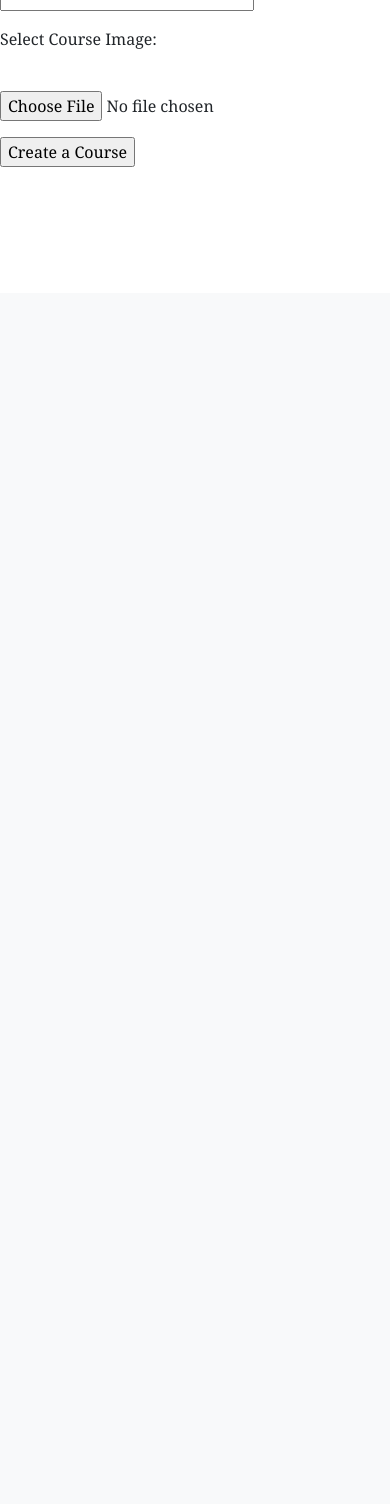
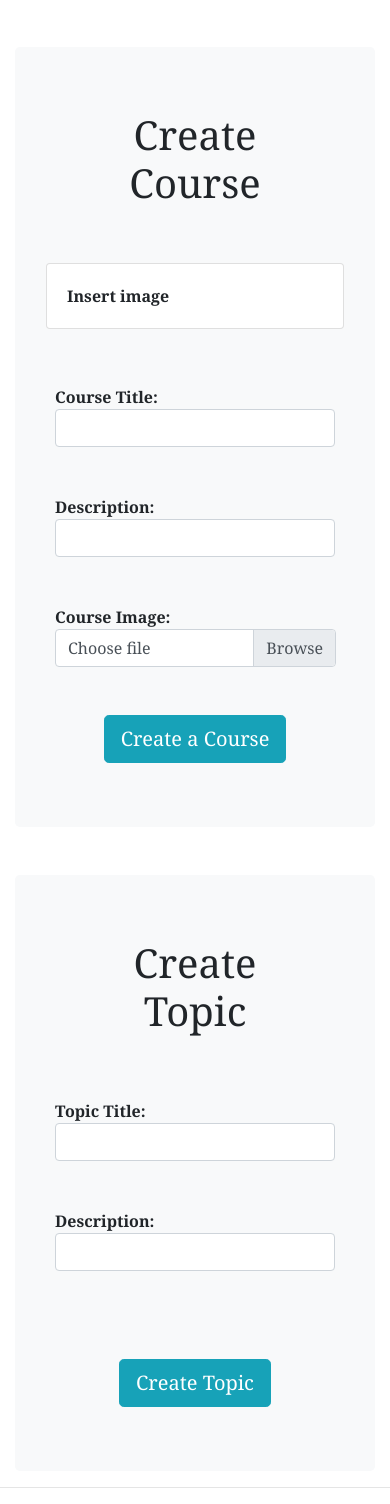
Before and after one commit to EthikalHaKingGhost/elearningsystem, a PHP site: page /elearningproject/createcourses.php in a window 390 px wide; the page is wider, and only the part inside the window is pictured. Shown: the part 551-2055 px from the top of that part. Before the commit the page ends 718 px from the top of that part, so only its background shows below. Run offline with PHP 8.4, Linux system fonts and the light colour scheme; some libraries are stand-ins or nearby versions.

Commit message:
Edits after eclipse shutdown
design pages for creating courses and topic page combine the two into
one page. Add sql to preven tduplicate entries of topics into courses.
Using topics assigned table.

```diff
--- a/about.php
+++ b/about.php
@@ -4,9 +4,6 @@
 <?php
 
 include 'header.php'; ?>
-
-
-
 
 
 <style>
@@ -53,7 +50,7 @@
 </div>
 
 <div class=" card-header text-center pt-4">
-  <h1><i class="fas fa-address-card"></i> About Us</h1>
+  <i class="fas fa-address-card"></i><h1> About Us</h1>
   <p><em>Learn anything</em></p>
 
 </div>
--- a/createcourses.php
+++ b/createcourses.php
@@ -3,7 +3,25 @@
 
 session_start();
 
-if(isset($_POST["create"])){
+include 'header.php';?>
+
+<div class="banner">
+
+    <h1 class="text-center text-white">Administration</h1>
+
+</div>
+
+<div class="container-fluid">
+
+    <div class="row">
+
+<!-------------Create Courses ---------------------->
+
+<div class="col-md-6">
+
+<?php
+
+if(isset($_POST["create-course"])){
 
 include 'include/connection.php';
 
@@ -11,39 +29,167 @@
     $course_description = $_POST["course_description"];
     $course_img = $_POST["course_img"];
 
-
     $sql = "INSERT INTO `courses` (`course_id`, `course_title`, `course_description`, `course_img`, `date_created`)
     VALUES (NULL, '$course_title', '$course_description', '$course_img', current_timestamp());";
 
 if (mysqli_query($conn, $sql)) {
-    $_SESSION["alerts"] = "Course added successfuly";
+
+echo "successfully added";
 
 } else {
+
     echo "Error: " . $sql . "<br>" . mysqli_error($conn);
 
 }
 
-
 }
 
-include 'header.php';?>
+?>
 
 
-<h1>Create Course</h1>
 
-<form action="createcourses.php" method="POST">
+<form action="createcourses.php" method="post">
+    <div class="container bg-light mt-5 p-3 rounded-lg">
+         <h1 class="text-center p-5">Create Course</h1>
+        <div class="col-md-6 offset-md-3 pb-5">
+                    <div class="card">
+                      <div class="card-body">
+                          <strong>Insert image</strong>
+                      </div>
+                    </div>
+                </div>
+<!-------- Course Title -------->
 
-<p>Course Title</p>
-<p><input type="text" name="course_title"></p>
+    <div class="row pl-4 pr-4 text-justify">
+        <div class="col-md-3 pr-0 mt-2">
+           <strong>Course Title:</strong>
+        </div>
+        <div class="col-md-9 mb-4">
+            <div class="form-group">
+                <input type="text" name="course_title" class="form-control" id="pwd">
+            </div>
+        </div>
 
-<p> Course description</p>
-<p><input type="text" name="course_description"></p>
+<!-------- Course description -------->
 
-<p>Select Course Image:</p>
-  <label for="course_img"></label>
-<p><input type="file" id="course_img" name="course_img" accept="image/*"><p>
-<p><input type="submit" name="create" value="Create a Course"></p>
+        <div class="col-md-3 pr-0 mt-2">
+            <strong>Description:</strong>
+        </div>
 
+        <div class="col-md-9  mb-4">
+                <div class="form-group">
+                <input type="text" name="course_description" class="form-control">
+            </div>
+        </div>
+
+<!-------- Course image -------->
+
+        <div class="col-md-3 pr-0 mt-2">
+            <strong>Course Image:</strong>
+        </div>
+<div class="col-md-9">
+<div class="input-group">
+  <div class="input-group-prepend">
+  <div class="custom-file">
+    <input id="course_img" type="file" class="custom-file-input" name="course_img"
+      aria-describedby="course_img">
+    <label class="custom-file-label" for="course_img" accept="image/*">Choose file</label>
+  </div>
+</div>
+</div>
+</div>
+</div>
+
+<!-------- Upload Image -------->
+
+<div class="row text-center pb-5">
+    <div class="col-md-6 offset-md-3 pt-5">
+<input type="submit" name="create-course" class="btn btn-info btn-lg" value="Create a Course">
+</div>
+</div>
+</div>
 </form>
+</div>
+
+
+<!----------create Topics-------------------->
+<div class="col-md-6">
+
+<?php
+
+if(isset($_POST["create-topic"])){
+
+    include 'include/connection.php';
+
+    $topic_title = $_POST["topic_title"];
+    $topic_description = $_POST["topic_description"];
+
+$sql = "INSERT INTO `topics` (`topic_id`, `topic_title`, `topic_description`) VALUES (NULL, '$topic_title', '$topic_description');";
+
+if (mysqli_query($conn, $sql)) {
+
+echo "successfully added";
+
+        } else {
+
+            echo "Error in code";
+    }
+}
+
+?>
+
+
+<form action="createcourses.php" method="post">
+    <div class="container bg-light mt-5 p-3 rounded-lg">
+         <h1 class="text-center p-5">Create Topic</h1>
+
+<!-------- Course Title -------->
+
+    <div class="row pl-4 pr-4 text-justify">
+        <div class="col-md-3 pr-0 mt-2">
+           <strong>Topic Title:</strong>
+        </div>
+        <div class="col-md-9 mb-4">
+            <div class="form-group">
+                <input type="text" name="topic_title" title="The topic title displays as a heading of each topic" required class="form-control">
+            </div>
+        </div>
+
+<!-------- Course description -------->
+
+        <div class="col-md-3 pr-0 mt-2">
+            <strong>Description:</strong>
+        </div>
+        <div class="col-md-9  mb-4">
+                <div class="form-group">
+                <input type="text" name="topic_description" class="form-control" id="pwd">
+            </div>
+        </div>
+    </div>
+
+<!-------- Create Topic-------->
+
+<div class="row text-center pb-5">
+    <div class="col-md-6 offset-md-3 pt-5">
+<input class="btn btn-info btn-lg" type="submit" name="create-topic" value="Create Topic">
+</div>
+</div>
+</div>
+</form>
+</div>
+</div>
+</div>
+
+
+
+
+
+
+<hr>
+
+
+
+
+
 
 <?php include 'footer.php'; ?>
--- a/details.php
+++ b/details.php
@@ -218,4 +218,8 @@
 </script>
 
 
+<style type="text/css">
+
+</style>
+
 <?php include 'footer.php'; ?>
--- a/header.php
+++ b/header.php
@@ -50,13 +50,14 @@
 
 height:200px;
  width:100%;
+ padding-top:60px;
   background-color:#ecf0f1;
   background: no-repeat center center scroll;
   -webkit-background-size: cover;
   -moz-background-size: cover;
   -o-background-size: cover;
   background-size: cover;
-
+  filter: brightness(90%);
 }
 
 </style>
@@ -91,6 +92,24 @@
  ?>
 
 
+<?php
+
+        if (isset($_GET["info"])) {
+
+          if ($_GET["info"] == "reg2enroll") {
+
+        echo  '<div class="alert alert-info m-0 rounded-lg text-center alert-dismissible" name="alert">
+            <a href="#" class="close" data-dismiss="alert" aria-label="close">&times;</a>
+            <strong>Message!</strong> Please Register to enroll in our courses Registeration is FREE"</div>';
+
+        }
+    }
+
+?>
+
+
+
+
  <div class="header-nav bg-light sticky-top">
   <div class="container-fluid">
     <div class="row">
@@ -112,8 +131,6 @@
 
                         if(isset($_SESSION["user_id"])){
 
-
-
                         }else{
 
 
@@ -123,12 +140,8 @@
                                   <li class="nav-item ml-2">
                                     <a class="nav-link" href="courses.php">Courses</a>
                                   </li>';
-
-
                                   }
                             ?>
-
-
                       </ul>
 
                          <?php
--- a/include/reset-password-link.php
+++ b/include/reset-password-link.php
@@ -136,5 +136,6 @@
 
 }else{
 
-	header("location: ../index.php");
+	echo"error";
+	/* header("location: ../index.php"); */
 }
--- a/mail.html
+++ b/mail.html
@@ -8,7 +8,7 @@
 
 <b>Hello  {{name}} </b>
 
-<p>Thank you for registering with us please sign in using this link <a href="{{page}}">Link</a> </p>
+<p>{{message}}</p>
 
 <p>Regards,</p>
 
```
Also changed, not shown: courses.php (+11 -11 lines), createtopics.php (+77 -62 lines), gmail.php (+12 -11 lines), include/register-info.php (+7 -0 lines), include/reset-request-link.php (+12 -8 lines), register.php (+5 -2 lines). Lines whose indentation alone changed are shown as unchanged.
